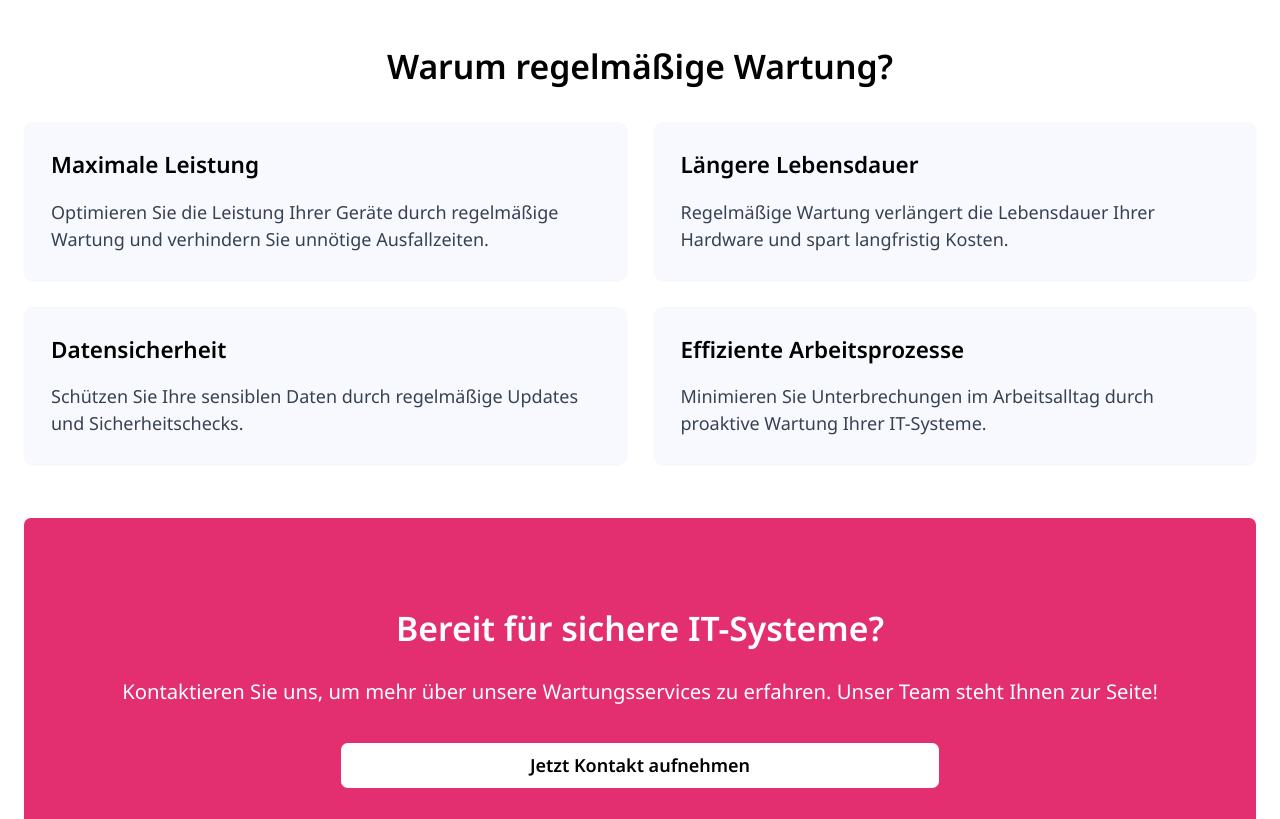
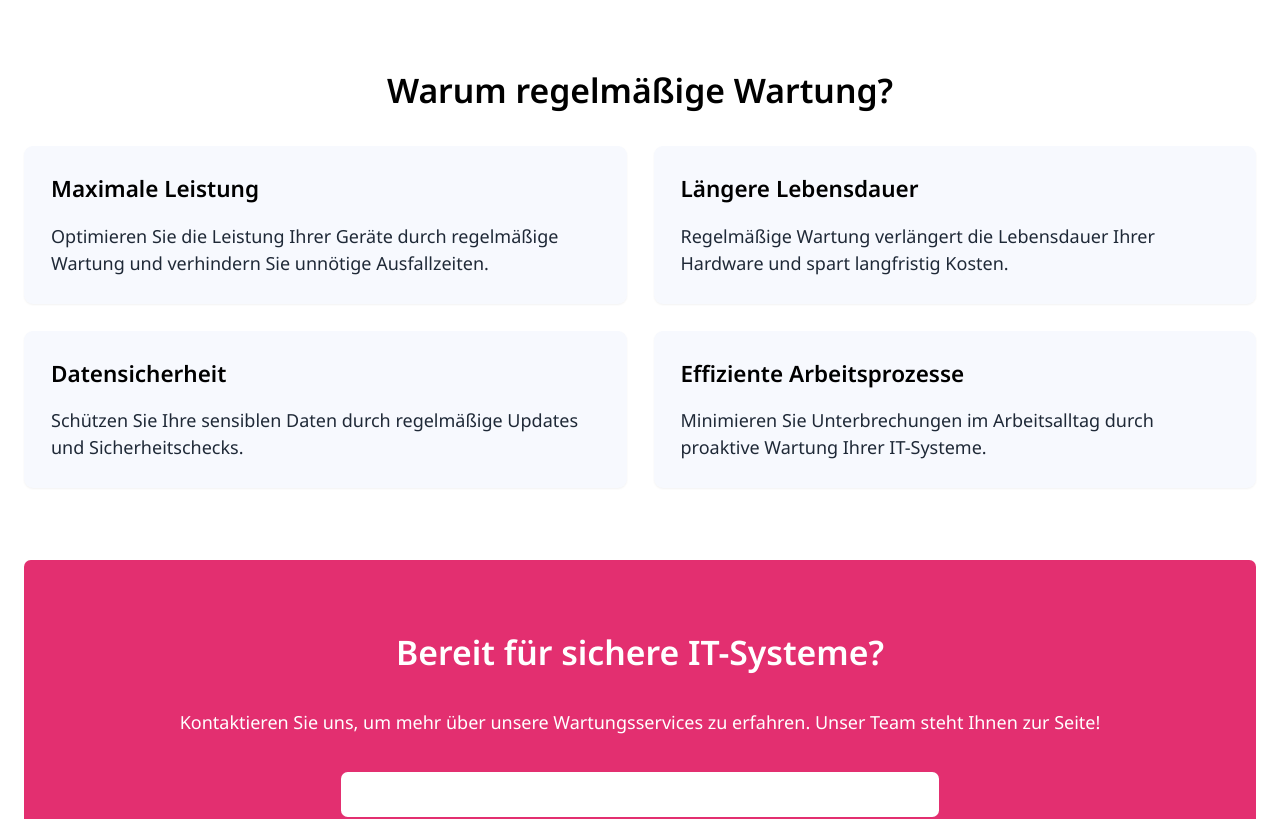
Before and after one commit to Gafum/mediaSOL, a React (Vite) app: page /service/maintenance in a window 1280 px wide. Shown: the part 340-1159 px from the top of the page. Built offline with nearby package versions, Linux system fonts and the light colour scheme.

Commit message:
optimize for maintenace screen. Now everething is dynamic

```diff
--- a/src/Routing/RoutingList.tsx
+++ b/src/Routing/RoutingList.tsx
@@ -1,8 +1,9 @@
 import About from "../Screens/About/About";
 import Contact from "../Screens/Contact/Contact";
 import Home from "../Screens/Home/Home";
-import { ConsultationService } from "../Screens/Services/Consultation/Consultation";
-import { Maintenance } from "../Screens/Services/Maintenance/Maintenance";
+import { ConsultationService } from "../Screens/ServicesScreen/Consultation/Consultation";
+import { Maintenance } from "../Screens/ServicesScreen/Maintenance/Maintenance";
+
 import { IScreenList } from "./Routing.types";
 
 export const screenList: IScreenList = {
--- a/src/Screens/Services/Maintenance/Maintenance.tsx
+++ /dev/null
@@ -1,89 +0,0 @@
-import { useNavigate } from "react-router-dom";
-import CustomBtn from "../../../UI/CustomBtn/CustomBtn";
-import { screenList } from "../../../Routing/RoutingList";
-
-export const Maintenance = (): JSX.Element => {
-   const navigate = useNavigate();
-
-   return (
-      <div>
-         {/* Hero Section */}
-         <section className="text-center py-16">
-            <h1 className="text-4xl font-bold mb-4">
-               Wartung der Rechner und Server
-            </h1>
-            <p className="text-lg text-gray-600">
-               Ihre Rechner und Server in sicheren Händen – zuverlässig,
-               professionell und effizient.
-            </p>
-         </section>
-
-         <div className="w-1/4 h-[3px] bg-primaryBlue m-auto" />
-
-         {/* Vorteile der Wartung */}
-         <section className="py-12 border-t border-gray-200">
-            <h2 className="text-3xl font-semibold text-center mb-8">
-               Warum regelmäßige Wartung?
-            </h2>
-            <div className="grid grid-cols-1 md:grid-cols-2 gap-6">
-               <div className="bg-primaryLightGrey shadow-sm rounded-lg p-6">
-                  <h3 className="text-xl font-semibold mb-4">
-                     Maximale Leistung
-                  </h3>
-                  <p className="text-gray-700">
-                     Optimieren Sie die Leistung Ihrer Geräte durch regelmäßige
-                     Wartung und verhindern Sie unnötige Ausfallzeiten.
-                  </p>
-               </div>
-               <div className="bg-primaryLightGrey shadow-sm rounded-lg p-6">
-                  <h3 className="text-xl font-semibold mb-4">
-                     Längere Lebensdauer
-                  </h3>
-                  <p className="text-gray-700">
-                     Regelmäßige Wartung verlängert die Lebensdauer Ihrer
-                     Hardware und spart langfristig Kosten.
-                  </p>
-               </div>
-               <div className="bg-primaryLightGrey shadow-sm rounded-lg p-6">
-                  <h3 className="text-xl font-semibold mb-4">
-                     Datensicherheit
-                  </h3>
-                  <p className="text-gray-700">
-                     Schützen Sie Ihre sensiblen Daten durch regelmäßige Updates
-                     und Sicherheitschecks.
-                  </p>
-               </div>
-               <div className="bg-primaryLightGrey shadow-sm rounded-lg p-6">
-                  <h3 className="text-xl font-semibold mb-4">
-                     Effiziente Arbeitsprozesse
-                  </h3>
-                  <p className="text-gray-700">
-                     Minimieren Sie Unterbrechungen im Arbeitsalltag durch
-                     proaktive Wartung Ihrer IT-Systeme.
-                  </p>
-               </div>
-            </div>
-         </section>
-
-         {/* Call to Action */}
-         <section className="py-20 px-4 bg-primaryPink rounded-md text-center">
-            <div className="text-center">
-               <h2 className="text-3xl font-semibold mb-6 text-white">
-                  Bereit für sichere IT-Systeme?
-               </h2>
-               <p className="text-lg text-white mb-8">
-                  Kontaktieren Sie uns, um mehr über unsere Wartungsservices zu
-                  erfahren. Unser Team steht Ihnen zur Seite!
-               </p>
-               <CustomBtn
-                  onClick={() => navigate(screenList.contact.path)}
-                  btnText="Jetzt Kontakt aufnehmen"
-                  className="w-1/2 min-w-200px font-semibold"
-                  bgColor="white"
-                  color="primaryPink"
-               />
-            </div>
-         </section>
-      </div>
-   );
-};
--- /dev/null
+++ b/src/Screens/ServicesScreen/Maintenance/Maintenance.tsx
@@ -0,0 +1,77 @@
+import { useNavigate } from "react-router-dom";
+import CustomBtn from "../../../UI/CustomBtn/CustomBtn";
+import { screenList } from "../../../Routing/RoutingList";
+import { ServicesScreen } from "../ServicesScreen";
+
+export const Maintenance = (): JSX.Element => {
+   const navigate = useNavigate();
+
+   return (
+      <ServicesScreen
+         ServicesList={[
+            {
+               title: "Wartung der Rechner und Server",
+               description:
+                  "Ihre Rechner und Server in sicheren Händen – zuverlässig, professionell und effizient.",
+            },
+            {
+               title: "Warum regelmäßige Wartung?",
+               list: [
+                  {
+                     title: "Maximale Leistung",
+                     description:
+                        "Optimieren Sie die Leistung Ihrer Geräte durch regelmäßige Wartung und verhindern Sie unnötige Ausfallzeiten.",
+                  },
+                  {
+                     title: "Längere Lebensdauer",
+                     description:
+                        "Regelmäßige Wartung verlängert die Lebensdauer Ihrer Hardware und spart langfristig Kosten.",
+                  },
+                  {
+                     title: "Datensicherheit",
+                     description:
+                        "Schützen Sie Ihre sensiblen Daten durch regelmäßige Updates und Sicherheitschecks.",
+                  },
+                  {
+                     title: "Effiziente Arbeitsprozesse",
+                     description:
+                        "Minimieren Sie Unterbrechungen im Arbeitsalltag durch proaktive Wartung Ihrer IT-Systeme.",
+                  },
+               ],
+            },
+            {
+               title: "Bereit für sichere IT-Systeme?",
+               description:
+                  "Kontaktieren Sie uns, um mehr über unsere Wartungsservices zu erfahren. Unser Team steht Ihnen zur Seite!",
+               bg: "primaryPink",
+               button: true,
+            },
+         ]}
+      />
+   );
+
+   return (
+      <div>
+         <div className="w-1/4 h-[3px] bg-primaryBlue m-auto" />
+
+         <section className="py-20 px-4 bg-primaryPink rounded-md text-center">
+            <div className="text-center">
+               <h2 className="text-3xl font-semibold mb-6 text-white">
+                  Bereit für sichere IT-Systeme?
+               </h2>
+               <p className="text-lg text-white mb-8">
+                  Kontaktieren Sie uns, um mehr über unsere Wartungsservices zu
+                  erfahren. Unser Team steht Ihnen zur Seite!
+               </p>
+               <CustomBtn
+                  onClick={() => navigate(screenList.contact.path)}
+                  btnText="Jetzt Kontakt aufnehmen"
+                  className="w-1/2 min-w-200px font-semibold"
+                  bgColor="white"
+                  color="primaryPink"
+               />
+            </div>
+         </section>
+      </div>
+   );
+};
--- /dev/null
+++ b/src/Screens/ServicesScreen/ServicesScreen.tsx
@@ -0,0 +1,77 @@
+import { useNavigate } from "react-router-dom";
+import CustomBtn from "../../UI/CustomBtn/CustomBtn";
+import { screenList } from "../../Routing/RoutingList";
+
+interface IOneSection {
+   title: string;
+   description?: string;
+   list?: { title: string; description: string }[];
+   bg?: "primaryBlue" | "primaryPink" | string;
+   button?: boolean;
+}
+
+interface ServicesScreenProps {
+   ServicesList: IOneSection[];
+}
+
+export const ServicesScreen = ({
+   ServicesList,
+}: ServicesScreenProps): JSX.Element => {
+   const navigate = useNavigate();
+
+   return (
+      <>
+         {ServicesList.map((elem) => {
+            if (elem.list) {
+               return (
+                  <section className="py-16" key={elem.title}>
+                     <h3 className="text-3xl font-semibold text-center mb-8">
+                        {elem.title}
+                     </h3>
+                     <div className="grid grid-cols-1 md:grid-cols-2 gap-6">
+                        {elem.list.map(
+                           ({ title, description }: IOneSection) => {
+                              return (
+                                 <div
+                                    className="bg-primaryLightGrey shadow-sm rounded-lg p-6"
+                                    key={title}
+                                 >
+                                    <h3 className="text-xl font-semibold mb-4">
+                                       {title}
+                                    </h3>
+                                    <p className="text-gray-800">
+                                       {description}
+                                    </p>
+                                 </div>
+                              );
+                           }
+                        )}
+                     </div>
+                  </section>
+               );
+            } else {
+               return (
+                  <section
+                     className={`text-center py-16 px-4 rounded-md text-${elem.bg ? "white" : "black"} bg-${elem.bg}`}
+                     key={elem.title}
+                  >
+                     <h3 className="text-3xl font-semibold text-center text-inherit">
+                        {elem.title}
+                     </h3>
+                     <p className="mt-8 text-inherit">{elem.description}</p>
+                     {elem.button && (
+                        <CustomBtn
+                           onClick={() => navigate(screenList.contact.path)}
+                           btnText="Jetzt Kontakt aufnehmen"
+                           className="w-1/2 min-w-200px font-semibold mt-8"
+                           bgColor="white"
+                           color={elem.bg}
+                        />
+                     )}
+                  </section>
+               );
+            }
+         })}
+      </>
+   );
+};
--- a/src/UI/CustomBtn/CustomBtn.tsx
+++ b/src/UI/CustomBtn/CustomBtn.tsx
@@ -2,15 +2,14 @@ import { ButtonHTMLAttributes } from "react";
 
 interface ICustomBtnProps extends ButtonHTMLAttributes<HTMLButtonElement> {
    btnText?: string;
-   bgColor?: "primaryBlue" | "white" | string;
-   color?: "primaryBlue" | "white" | string;
+   bgColor?: "primaryBlue" | "PrimaryPink" | "white" | string;
+   color?: "primaryBlue" | "primaryPink" | "white" | string;
 }
 
 function CustomBtn({
    onClick,
    btnText,
    className,
-   children,
    bgColor = "primaryBlue",
    color = "white",
 }: ICustomBtnProps): JSX.Element {
@@ -18,11 +17,11 @@ function CustomBtn({
       <button
          onClick={onClick}
          className={
-            `bg-${bgColor} rounded-md text-${color} py-2 px-1 transition duration-300 hover:brightness-110 hover:shadow-lg ` +
+            `bg-${bgColor} rounded-md py-2 px-1 transition duration-300 hover:brightness-110 hover:shadow-lg text-${color} ` +
             (className ? className : "")
          }
       >
-         {btnText ? btnText : children}
+         {btnText}
       </button>
    );
 }
```
Also changed, not shown: src/Screens/ServicesScreen/Consultation/Consultation.tsx (renamed from src/Screens/Services/Consultation/Consultation.tsx).
